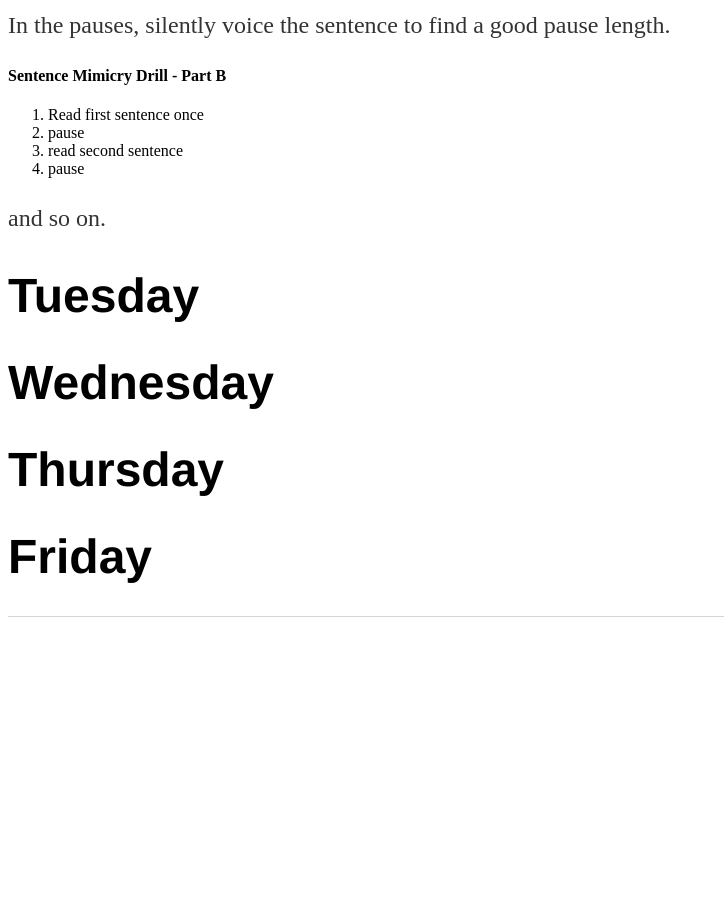
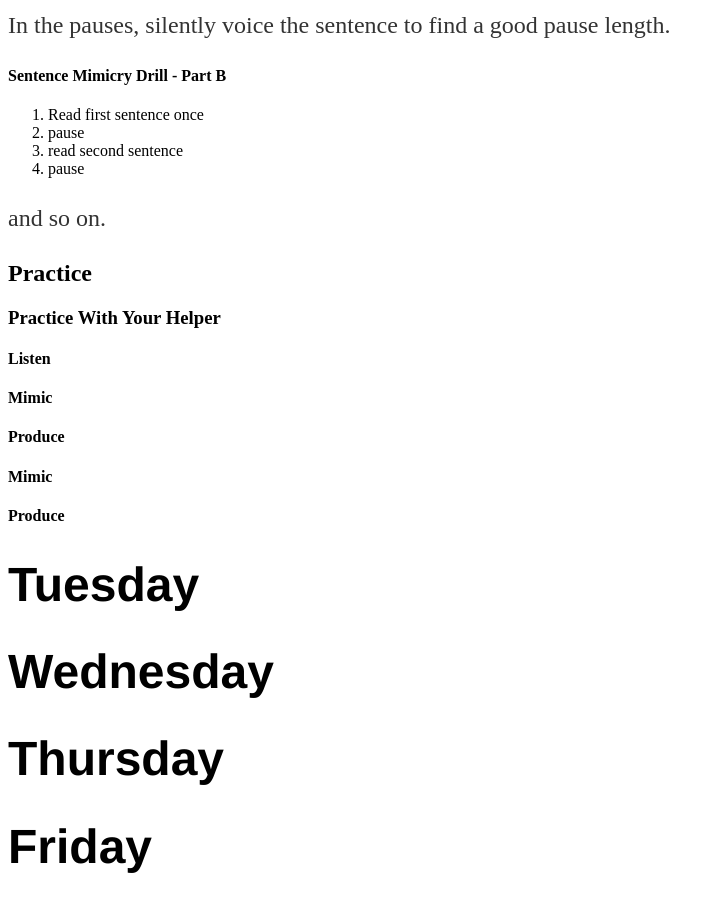
Before and after one commit to nczempin/ll, a Jekyll site: the page built from index.md, in a window 1280 px wide and 900 px high, scrolled down 1669 px. Shown: the whole window, without its empty margins (0-724 px from the left). Built offline with Jekyll 4.4.1, drawn with Linux system fonts in a browser that asks for light colours; before the commit the page ends 2294 px from its top, so only the background shows below that.

Commit message:
Update index.md

```diff
--- a/index.md
+++ b/index.md
@@ -71,6 +71,19 @@ In the pauses, silently voice the sentence to find a good pause length.
 
 and so on.
 
+## Practice
+
+### Practice With Your Helper
+
+#### Listen
+
+#### Mimic
+
+#### Produce
+
+#### Mimic
+
+#### Produce
 
 # Tuesday
 # Wednesday
```
